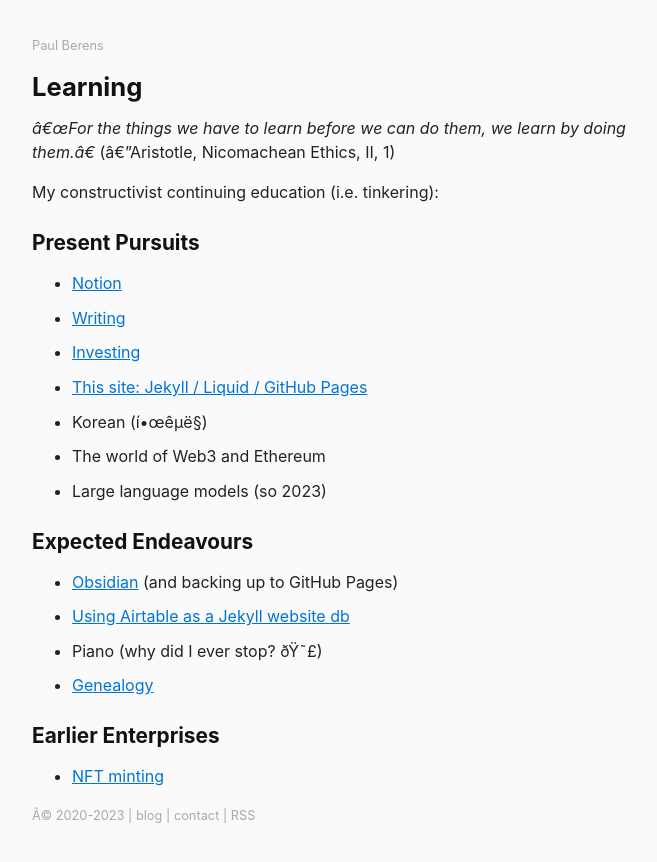
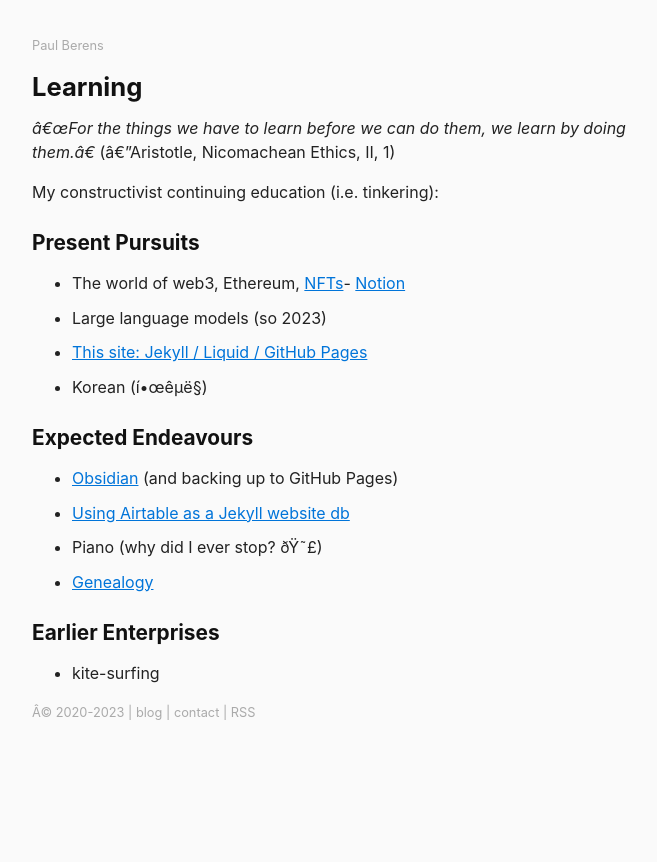
Before and after one commit to berensp/berensp.github.io, a Jekyll site: the page built from pages/bio/learning.md, in a window 1280 px wide. Shown: the top 862 px of the page, without its empty margins (288-945 px from the left). Built offline with Jekyll 4.4.1, drawn with Linux system fonts in a browser that asks for light colours; a script that is not in the unit is left out.

Commit message:
Update learning.md

```diff
--- a/pages/bio/learning.md
+++ b/pages/bio/learning.md
@@ -9,13 +9,10 @@
 My constructivist continuing education (i.e. tinkering):
 
 ## Present Pursuits
-- <a href="https://notion.so" target="_blank">Notion</a>
-- [Writing](/blog/)
-- [Investing](/invest/)
+- The world of web3, Ethereum, <a href="https://opensea.io/assets/ethereum/0xd774557b647330c91bf44cfeab205095f7e6c367/16888" target="_blank">NFTs</a>- <a href="https://notion.so" target="_blank">Notion</a>
+- Large language models (so 2023)
 - [This site: Jekyll / Liquid / GitHub Pages](/colophon/)
 - Korean (한국말)
-- The world of Web3 and Ethereum
-- Large language models (so 2023)
 
 ## Expected Endeavours
 - <a href="https://obsidian.md/" target="_blank">Obsidian</a> (and backing up to GitHub Pages)
@@ -24,4 +21,4 @@
 - [Genealogy](/ancestry/)
 
 ## Earlier Enterprises
-- <a href="https://opensea.io/berens" target="_blank">NFT minting</a>
+- kite-surfing
```
